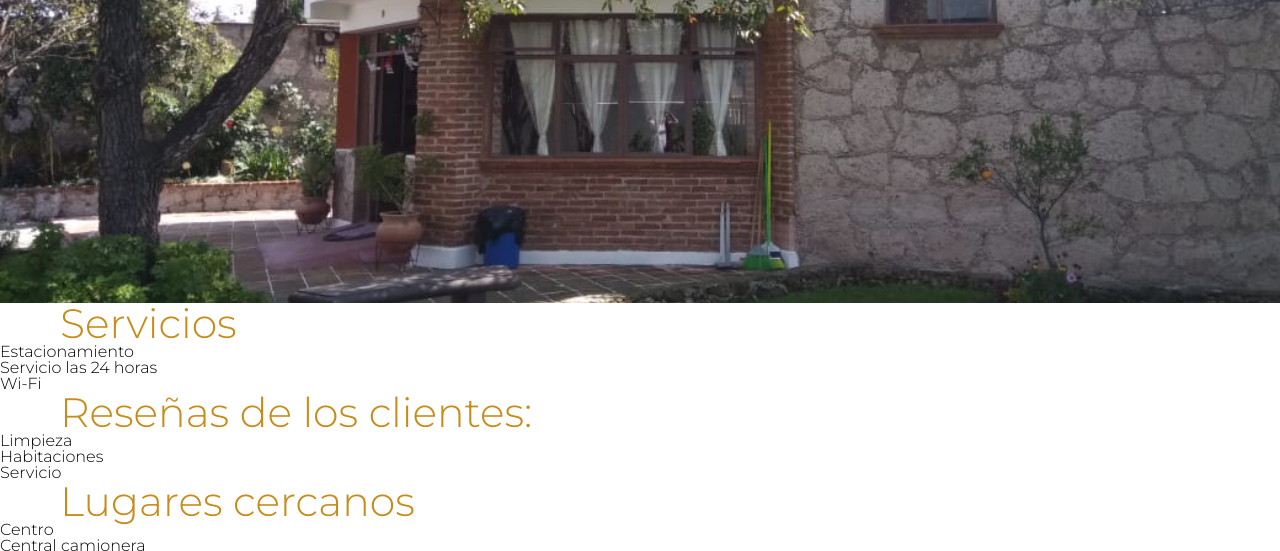
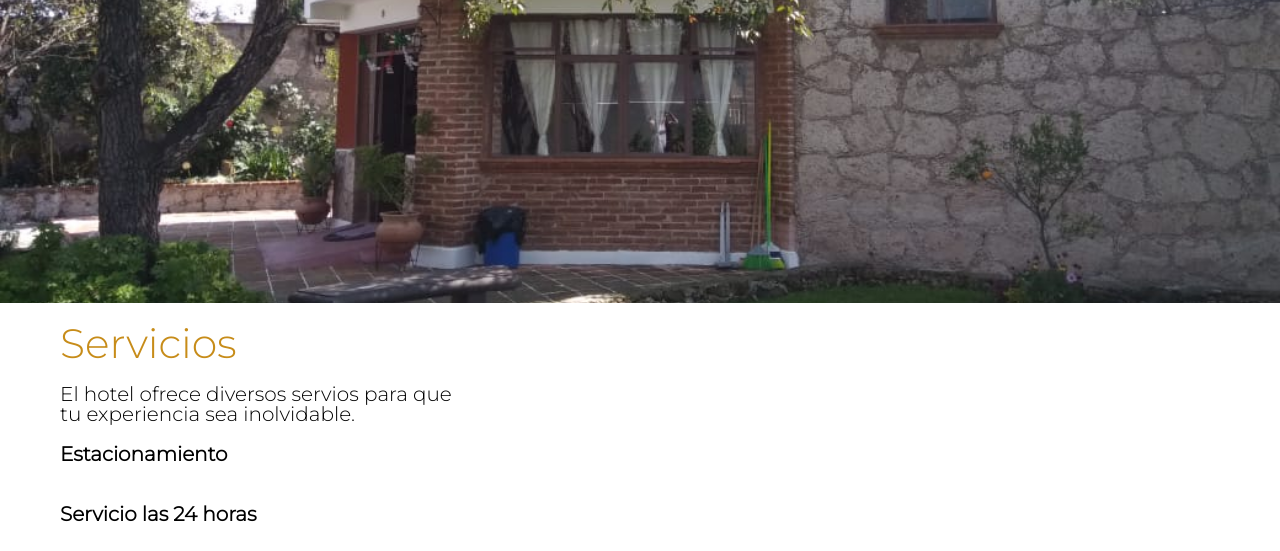
Before and after one commit to Bojorquez01/VillaMontero, a plain HTML site: page client/pages/home.html in a window 1280 px wide. Shown: the part 397-948 px from the top of the page. Drawn offline with Linux system fonts and the light colour scheme.

Commit message:
agregando espacios

```diff
--- a/client/assets/css/home.css
+++ b/client/assets/css/home.css
@@ -65,8 +65,23 @@
 	margin-left: -75%;
   }
 
-  .container_text{
+  .container_title{
 	font-size: 41px;
 	color: #c78c19;
 	padding-left: 60px;
+	padding-top: 20px;
   }
+
+  .container_text{
+	padding-left: 60px;
+	padding-top: 20px;
+	font-size: 20px;
+  }
+
+  .container_item{
+	padding-top: 20px;
+	padding-left: 60px;
+	padding-bottom: 20px;
+	font-weight: bold;
+	font-size: 20px;
+  }
--- a/client/pages/home.html
+++ b/client/pages/home.html
@@ -51,21 +51,22 @@
       </header>
   <main>
     <div class="services">
-      <h1 class="container_text">Servicios</h1>
-      <h2>Estacionamiento</h2>
-      <h2>Servicio las 24 horas</h2>
-      <h2>Wi-Fi</h2>
+      <h1 class="container_title">Servicios</h1>
+      <p class="container_text">El hotel ofrece diversos servios para que<br> tu experiencia sea inolvidable.</p>
+      <h2 class="container_item">Estacionamiento</h2>
+      <h2 class="container_item">Servicio las 24 horas</h2>
+      <h2 class="container_item">Wi-Fi</h2>
   </div>
     <div class="feedback">
-        <h1 class="container_text">Reseñas de los clientes: </h1>
-        <h2>Limpieza</h2>
-        <h2>Habitaciones</h2>
-        <h2>Servicio</h2>
+        <h1 class="container_title">Reseñas de los clientes: </h1>
+        <h2 class="container_item">Limpieza</h2>
+        <h2 class="container_item">Habitaciones</h2>
+        <h2 class="container_item">Servicio</h2>
     </div>
     <div class="places">
-        <h1 class="container_text">Lugares cercanos</h1>
-        <h2>Centro</h2>
-        <h2>Central camionera</h2>
+        <h1 class="container_title">Lugares cercanos</h1>
+        <h2 class="container_item">Centro</h2>
+        <h2 class="container_item">Central camionera</h2>
     </div>
   </main>
   <footer>
```
